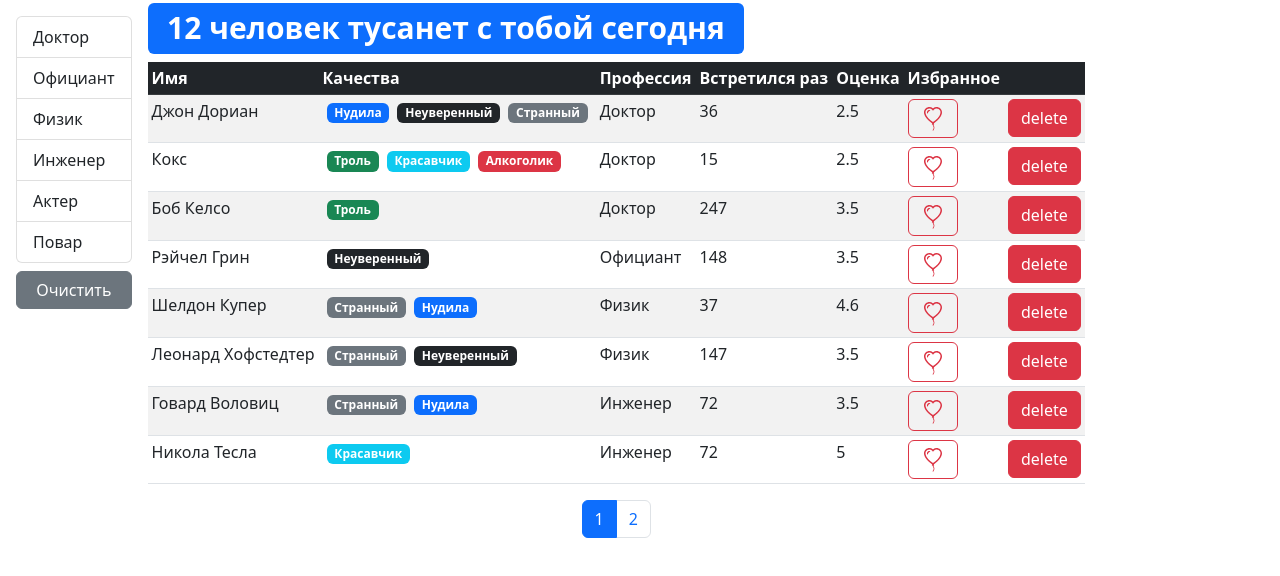
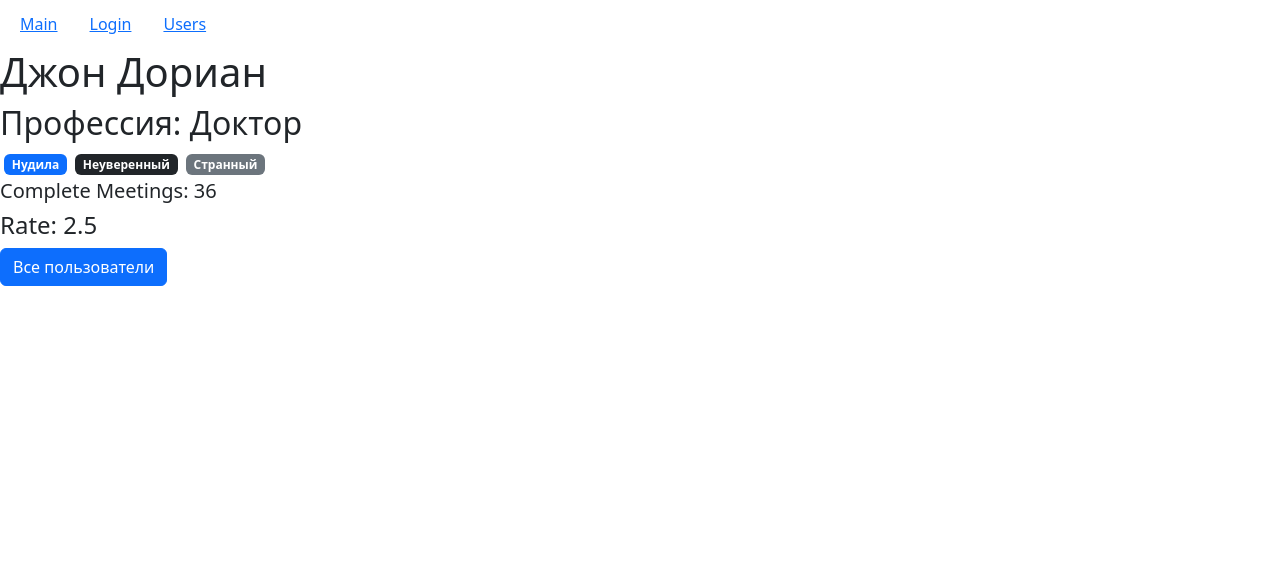
Before and after one commit to dotrobin/RasultSchool, a React (Create React App) app: page /users/67rdca3eeb7f6fgeed471815 in a window 1280 px wide. Shown: the top 576 px of the page. Built offline with nearby package versions, Linux system fonts and the light colour scheme.

Commit message:
add Nav Menu, add UserInfo page

```diff
--- a/src/app/App.js
+++ b/src/app/App.js
@@ -1,9 +1,22 @@
 import React from "react";
-import Users from "./components/users";
+import { Switch, Route, Redirect } from "react-router-dom";
+
+import Main from "./components/main";
+import Login from "./components/login";
+import NavBar from "./components/navBar";
+import UsersInfo from "./components/usersInfo";
 
 function App() {
 	return (
-		<Users />
+		<div>
+			<NavBar />
+			<Switch>
+				<Route path="/login" component={Login} />
+				<Route path="/users/:userId?" component={UsersInfo} />
+				<Route path="/" exact component={Main} />
+				<Redirect to="/" />
+			</Switch>
+		</div>
 	);
 };
 
--- a/src/app/api/fake.api/user.api.js
+++ b/src/app/api/fake.api/user.api.js
@@ -147,9 +147,17 @@ const fetchAll = () =>
 	new Promise((resolve) => {
 		window.setTimeout(function () {
 			resolve(users);
-		}, 500);
+		}, 1000);
+	});
+
+const getById = (id) =>
+	new Promise((resolve) => {
+		window.setTimeout(function () {
+			resolve(users.find((user) => user._id === id));
+		}, 800);
 	});
 
 export default {
-	fetchAll
+	fetchAll,
+	getById
 };
--- a/src/app/components/bookmark.jsx
+++ b/src/app/components/bookmark.jsx
@@ -35,7 +35,6 @@ const Bookmark = ({ status }) => {
 
 	return (
 		<button
-			type="button"
 			className="btn btn-outline-danger"
 		>
 			{status ? balloonTrue : ballonFalse}
--- /dev/null
+++ b/src/app/components/login.jsx
@@ -0,0 +1,11 @@
+import React from "react";
+
+const Login = () => {
+	return (
+		<h1>
+			Login
+		</h1>
+	);
+};
+
+export default Login;
--- /dev/null
+++ b/src/app/components/main.jsx
@@ -0,0 +1,11 @@
+import React from "react";
+
+const Main = () => {
+	return (
+		<h1>
+			Main Page
+		</h1>
+	);
+};
+
+export default Main;
--- a/src/app/components/navBar.jsx
+++ b/src/app/components/navBar.jsx
@@ -1,15 +1,14 @@
-import React from 'react';
-import { Link } from 'react-router-dom';
+import React from "react";
+import { Link } from "react-router-dom";
 
 const NavBar = () => {
-  return (
-    <ul>
-      <li><Link to="/">Home</Link></li>
-      <li><Link to="/login">Login</Link></li>
-      <li><Link to="/posts">Posts</Link></li>
-      <li><Link to="/dashboard">Dashboard</Link></li>
-    </ul>
-   );
-}
+	return (
+		<ul className="nav nav-pills m-1">
+			<li className="nav-link"><Link to="/">Main</Link></li>
+			<li className="nav-link"><Link to="/login">Login</Link></li>
+			<li className="nav-link"><Link to="/users">Users</Link></li>
+		</ul>
+	);
+};
 
 export default NavBar;
--- /dev/null
+++ b/src/app/components/user.jsx
@@ -0,0 +1,51 @@
+import React, { useState, useEffect } from "react";
+import { useHistory } from "react-router-dom";
+import PropTypes from "prop-types";
+import api from "../api";
+import QualitiesList from "./qualitiesList";
+
+const UserInfo = ({ userId }) => {
+	const history = useHistory();
+	const [user, setUser] = useState();
+	useEffect(() => {
+		api.users.getById(userId).then((data) => setUser(data));
+	}, []);
+	console.log("user:", user);
+	const userRender = () => {
+		return (
+			<>
+				<h1>{user.name}</h1>
+				<h2>Профессия: {user.profession.name}</h2>
+				{<QualitiesList
+					qualities={user.qualities}
+				/>}
+				<h5>Complete Meetings: {user.completedMeetings}</h5>
+				<h4>Rate: {user.rate}</h4>
+				<button
+					type="button"
+					className="btn btn-primary"
+					onClick={() => {
+						history.push("/users");
+					}}
+				>
+					Все пользователи
+				</button>
+			</>
+		);
+	};
+
+	return (
+		<>
+			{user
+				? userRender()
+				: <h2>Loading</h2>
+			}
+		</>
+	);
+};
+
+UserInfo.propTypes = {
+	userId: PropTypes.string.isRequired
+};
+
+export default UserInfo;
--- /dev/null
+++ b/src/app/components/usersInfo.jsx
@@ -0,0 +1,21 @@
+import React from "react";
+import PropTypes from "prop-types";
+import Users from "./users";
+import User from "./user";
+
+const UsersInfo = ({ match }) => {
+	const userId = match.params.userId;
+	return (
+		<>
+			{userId
+				? <User userId={userId}/>
+				: <Users />
+			}
+		</>);
+};
+
+UsersInfo.propTypes = {
+	match: PropTypes.object.isRequired
+};
+
+export default UsersInfo;
--- a/src/app/components/usersTable.jsx
+++ b/src/app/components/usersTable.jsx
@@ -1,5 +1,6 @@
 import React from "react";
 import PropTypes from "prop-types";
+import { Link } from "react-router-dom";
 // import TableHeader from "./tableHeader";
 // import TableBody from "./tableBody";
 import Bookmark from "./bookmark";
@@ -15,7 +16,13 @@ const UserTable = ({
 	...rest
 }) => {
 	const columns = {
-		name: { path: "name", name: "Имя" },
+		name: {
+			path: "name",
+			name: "Имя",
+			component: (user) => (
+				<a><Link to={"/users/" + user._id}>{user.name}</Link></a>
+			)
+		},
 		qualities: {
 			path: "qualities",
 			name: "Качества",
--- a/src/index.js
+++ b/src/index.js
@@ -4,9 +4,14 @@ import App from "./app/App";
 import "./index.css";
 import reportWebVitals from "./reportWebVitals";
 import "bootstrap/dist/css/bootstrap.css";
+import { BrowserRouter } from "react-router-dom";
 
 const root = ReactDOM.createRoot(document.getElementById("root"));
-root.render(<App />);
+root.render(
+	<BrowserRouter>
+		<App />
+	</BrowserRouter>
+);
 
 // If you want to start measuring performance in your app, pass a function
 // to log results (for example: reportWebVitals(console.log))
```
Also changed, not shown: src/app/components/users.jsx (+0 -7 lines).
